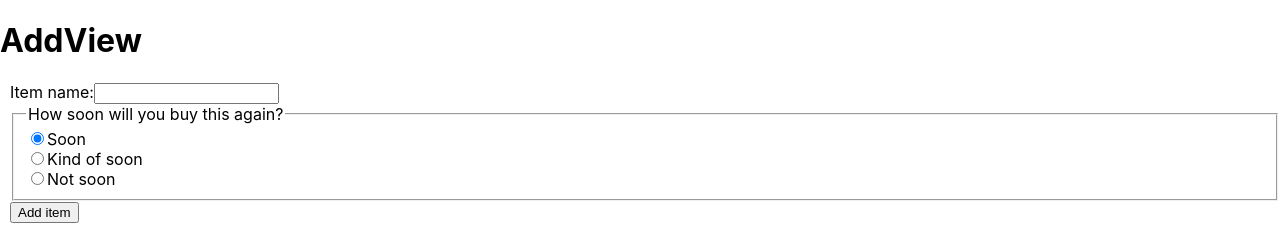
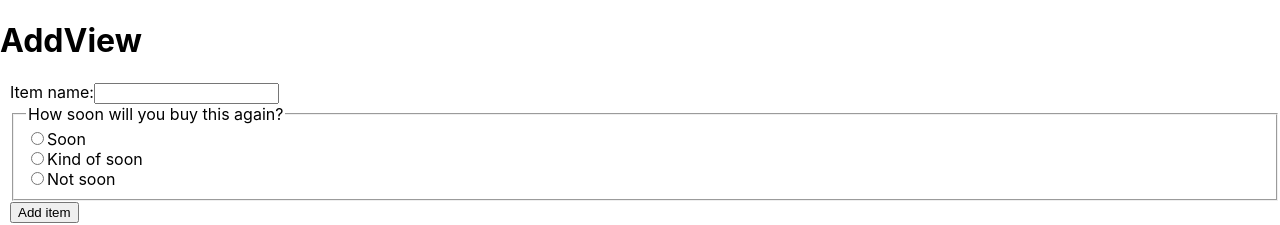
Before and after one commit to the-collab-lab/tcl-29-smart-shopping-list, a React (Create React App) app: page /add-view in a window 1280 px wide. Shown: the top 225 px of the page. Built offline with nearby package versions, Linux system fonts and the light colour scheme.

Commit message:
added state change to form inputs, added checked attribute to all radio buttons & set form submit function to retrieve token and send data

```diff
--- a/src/components/CreateItem.jsx
+++ b/src/components/CreateItem.jsx
@@ -1,13 +1,39 @@
-import React from 'react';
+import React, { useState } from 'react';
 import db from '../lib/firebase';
 import './createItem.css';
 
 function CreateItem() {
-  const handleSubmit = async () => {
-    console.log('submitted');
+  const itemObj = {
+    itemName: '',
+    frequency: 7,
+  };
+  const [item, setItem] = useState(itemObj);
+
+  const handleSubmit = async (e) => {
+    e.preventDefault();
+    // localStorage.setItem('token', 'a tester token');
+    const token = localStorage.getItem('token');
+    console.log(token);
+    await db.collection('items').add({
+      name: item.itemName,
+      frequency: item.frequency,
+      lastPurchaseDate: null,
+      date: Date().toLocaleString(),
+    });
+    setItem(itemObj);
   };
 
-  // const handleClick = async () => {
+  const handleChange = (e) => {
+    const { name, value } = e.target;
+    setItem({
+      ...item,
+      [name]: value,
+    });
+
+    console.log(item);
+  };
+
+  // constg handleClick = async () => {
   //   await db.collection('items').add({
   //     name: 'A test product',
   //     date: Date().toLocaleString(),
@@ -18,23 +44,50 @@ function CreateItem() {
     <div>
       <h1>AddView</h1>
 
-      <form onSubmit={() => handleSubmit()}>
+      <form onSubmit={handleSubmit}>
         <label HTMLfor="item-name">Item name:</label>
-        <input type="text" id="item-name" value="" />
+        <input
+          type="text"
+          id="item-name"
+          value={item.itemName}
+          name="itemName"
+          onChange={handleChange}
+        />
         <fieldset className="radio-buttons">
           <legend>How soon will you buy this again?</legend>
           <div>
-            <input type="radio" id="soon" value={7} name="frequency" checked />
+            <input
+              type="radio"
+              id="soon"
+              value={7}
+              name="frequency"
+              onChange={handleChange}
+              checked={item.frequency === '7'}
+            />
             <label HTMLfor="soon">Soon</label>
           </div>
 
           <div>
-            <input type="radio" id="kind-of-soon" value={14} name="frequency" />
+            <input
+              type="radio"
+              id="kind-of-soon"
+              value={14}
+              name="frequency"
+              onChange={handleChange}
+              checked={item.frequency === '14'}
+            />
             <label HTMLfor="kind-of-soon">Kind of soon</label>
           </div>
 
           <div>
-            <input type="radio" id="not-soon" value={30} name="frequency" />
+            <input
+              type="radio"
+              id="not-soon"
+              value={30}
+              name="frequency"
+              onChange={handleChange}
+              checked={item.frequency === '30'}
+            />
             <label HTMLfor="not-soon">Not soon</label>
           </div>
         </fieldset>
```
